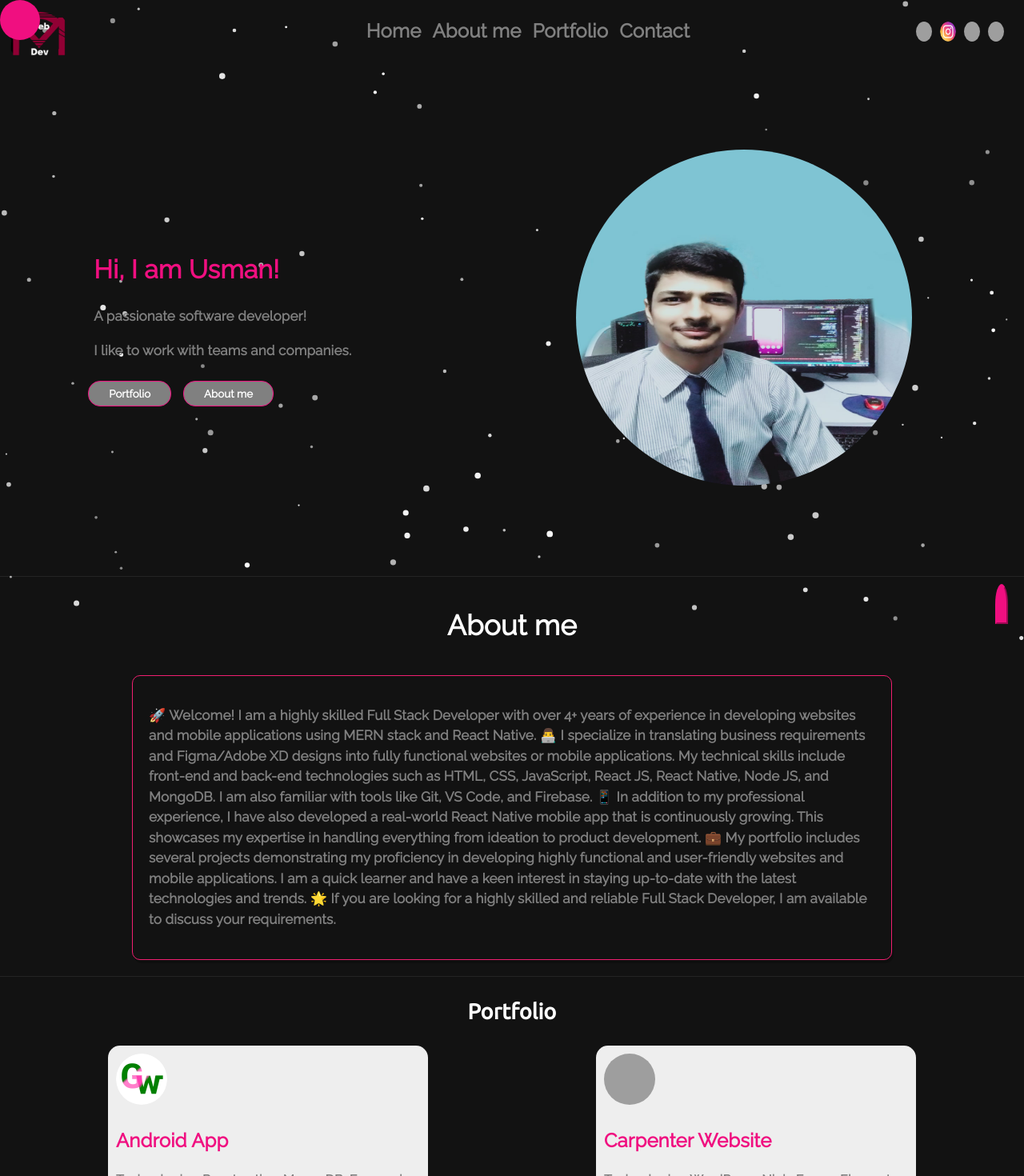
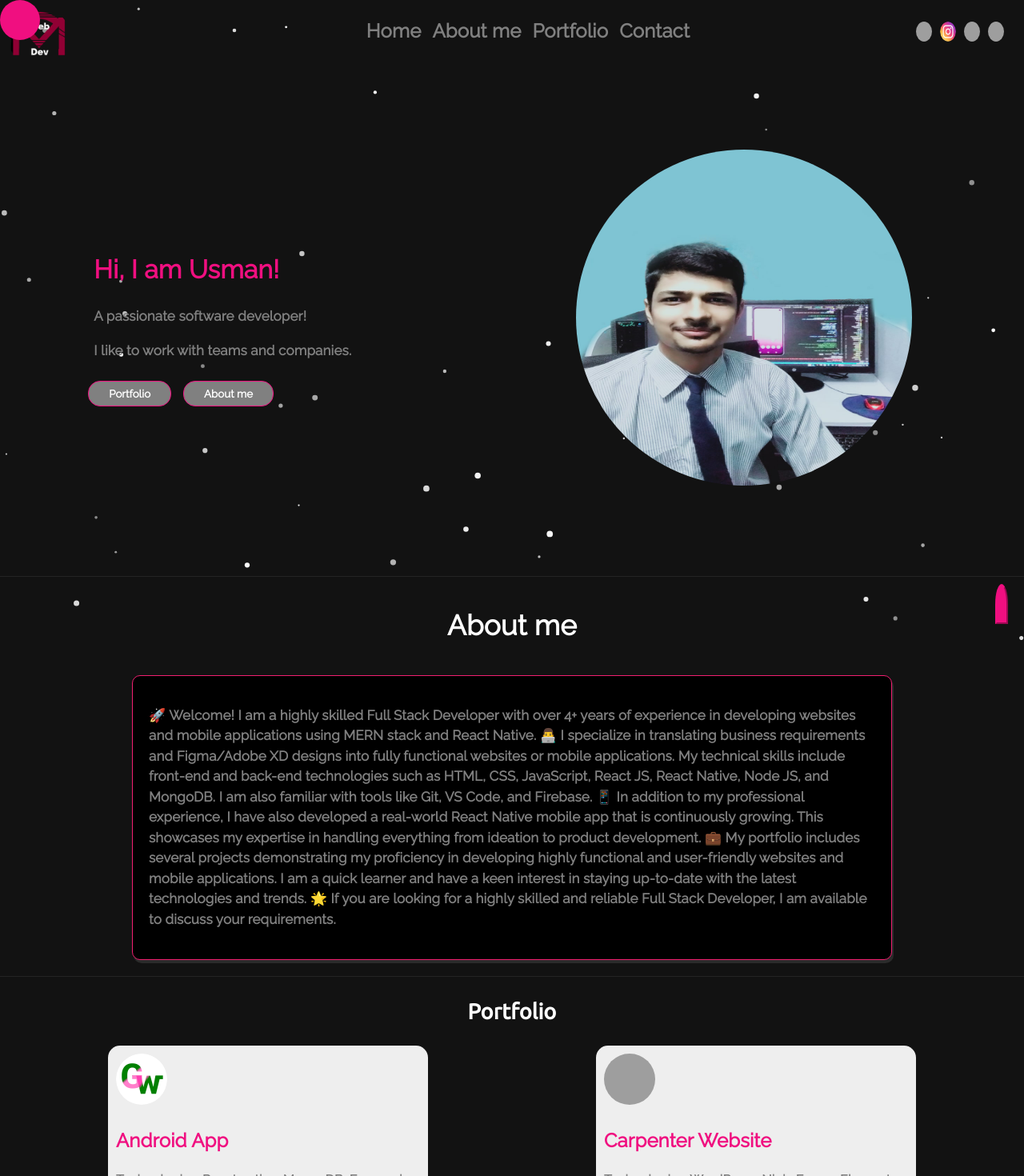
Before and after one commit to codeworld10/maniweb, a Next.js app: page / in a window 1280 px wide. Shown: the top 1470 px of the page at 80% size. Built offline with nearby package versions, Linux system fonts and the light colour scheme; grey boxes are pictures that could not be loaded.

Commit message:
color change

```diff
--- a/pages/index.js
+++ b/pages/index.js
@@ -182,7 +182,7 @@ const index = () => {
         {/* section1 ends */}
         {/* section2 starts */}
         <section id="about">
-        <BlinkingStars count={100} />
+        <BlinkingStars count={50} />
           <div className={styles.story}>
             <h3>About me</h3>
           </div>
--- a/styles/aboutme.module.css
+++ b/styles/aboutme.module.css
@@ -32,10 +32,11 @@
   font-weight: 600;
   font-family: "Raleway", sans-serif;
   width: 950px;
-  box-shadow: rgba(0, 0, 0, 0.2) 2px 4px 0px;
+  box-shadow: rgba(145, 145, 145, 0.2) 2px 4px 0px;
   padding: 20px 20px 20px 20px;
   border: 1px solid rgb(241, 31, 112);
   border-radius: 10px;
+  background-color: black;
 }
 
 .main_abt {
--- a/styles/globals.css
+++ b/styles/globals.css
@@ -828,12 +828,6 @@ div .cardmain {
   padding-right: 20px;
 }
 
-div .aboutmee {
-  padding-left: 15px;
-  padding-right: 15px;
-  border: 5px solid white;
-}
-
 .divide {
 padding-top: 20px;
 height: 20px;
```
